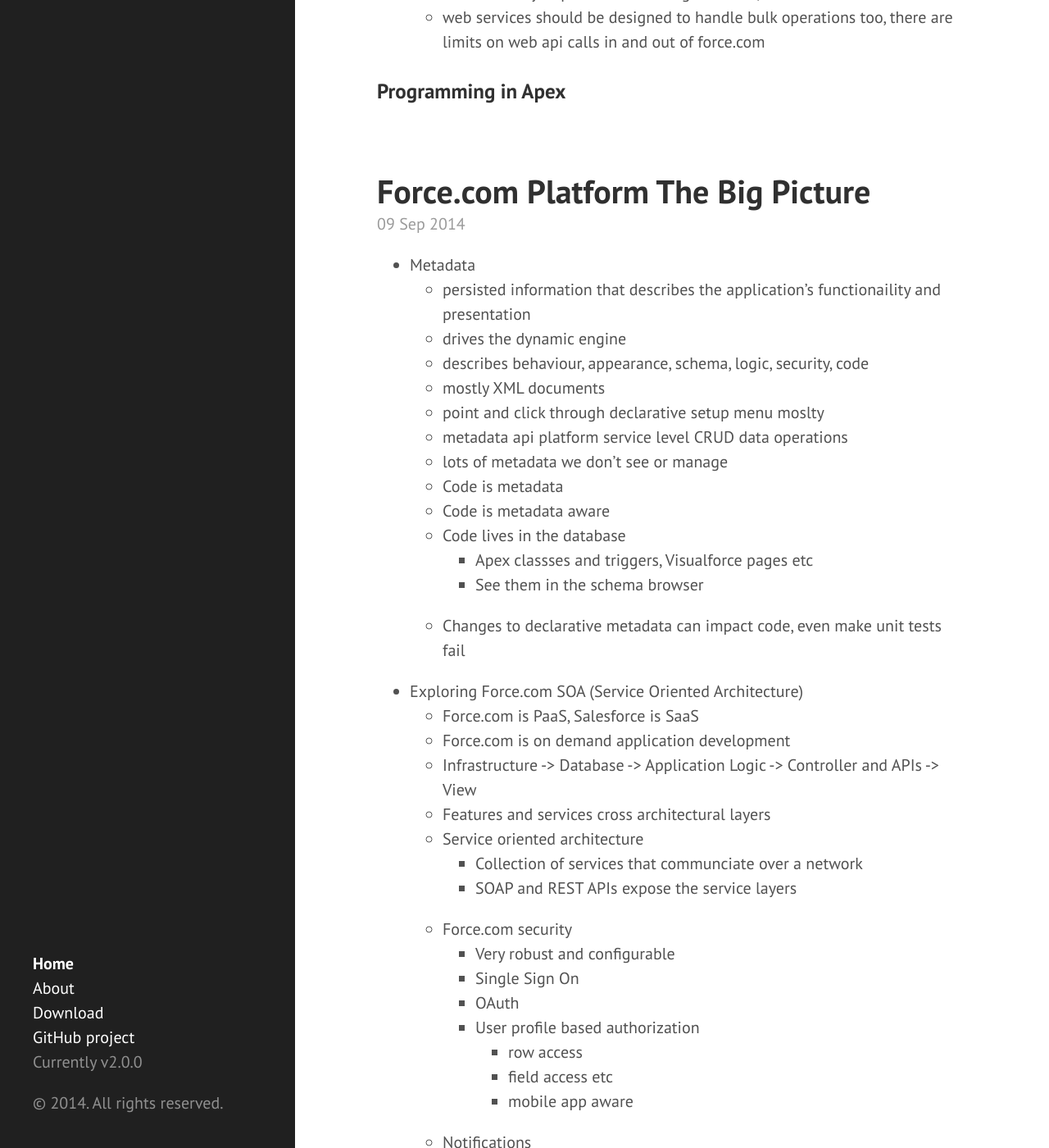
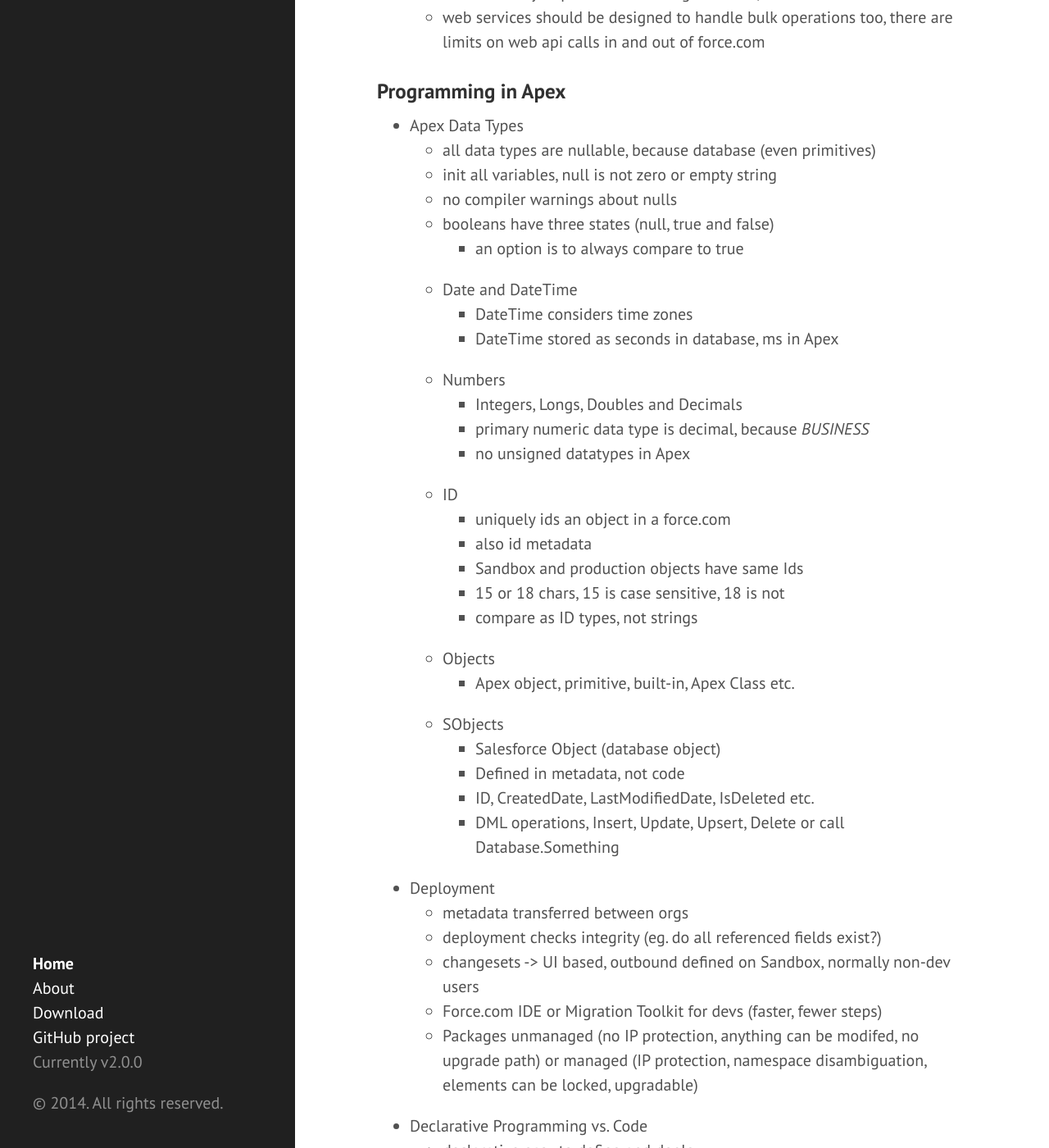
Before and after one commit to eneiand/eneiand.github.io, a Jekyll site: the page built from index.html, in a window 1280 px wide and 1400 px high, scrolled down 5559 px. Shown: the whole window at 82% size. Built offline with Jekyll 4.4.1, drawn with Linux system fonts in a browser that asks for light colours; Markdown is read by kramdown in place of the engine named in the settings; the list of posts is cut into pages by our own code; some of the changed text lies outside the part shown.

Commit message:
Update 2014-09-10-force.com-apex-fundamentals.md

```diff
--- a/_posts/2014-09-10-force.com-apex-fundamentals.md
+++ b/_posts/2014-09-10-force.com-apex-fundamentals.md
@@ -143,3 +143,42 @@
   * web services should be designed to handle bulk operations too, there are limits on web api calls in and out of force.com
 
 ### Programming in Apex
+* Apex Data Types
+  * all data types are nullable, because database (even primitives)
+  * init all variables, null is not zero or empty string
+  * no compiler warnings about nulls
+  * booleans have three states (null, true and false)
+    * an option is to always compare to true
+  * Date and DateTime
+    * DateTime considers time zones
+    * DateTime stored as seconds in database, ms in Apex
+  * Numbers
+    * Integers, Longs, Doubles and Decimals
+    * primary numeric data type is decimal, because _BUSINESS_
+    * no unsigned datatypes in Apex
+  * ID
+    * uniquely ids an object in a force.com
+    * also id metadata
+    * Sandbox and production objects have same Ids
+    * 15 or 18 chars, 15 is case sensitive, 18 is not
+    * compare as ID types, not strings
+  * Objects
+    * Apex object, primitive, built-in, Apex Class etc.
+  * SObjects
+    * Salesforce Object (database object)
+    * Defined in metadata, not code
+    * ID, CreatedDate, LastModifiedDate, IsDeleted etc.
+    * DML operations, Insert, Update, Upsert, Delete or call Database.Something
+* Deployment
+    * metadata transferred between orgs
+    * deployment checks integrity (eg. do all referenced fields exist?)
+    * changesets -> UI based, outbound defined on Sandbox, normally non-dev users
+    * Force.com IDE or Migration Toolkit for devs (faster, fewer steps)
+    * Packages unmanaged (no IP protection, anything can be modifed, no upgrade path) or managed (IP protection, namespace disambiguation, elements can be locked, upgradable)
+* Declarative Programming vs. Code
+  * declarative easy to define and deploy
+  * declarative can turn into a mess
+  * Apex has more control over interactions, better architectures for defensive programming
+* Next Steps
+  * look at the fine print in the Apex Language Guide
+  * ISVForce
```
